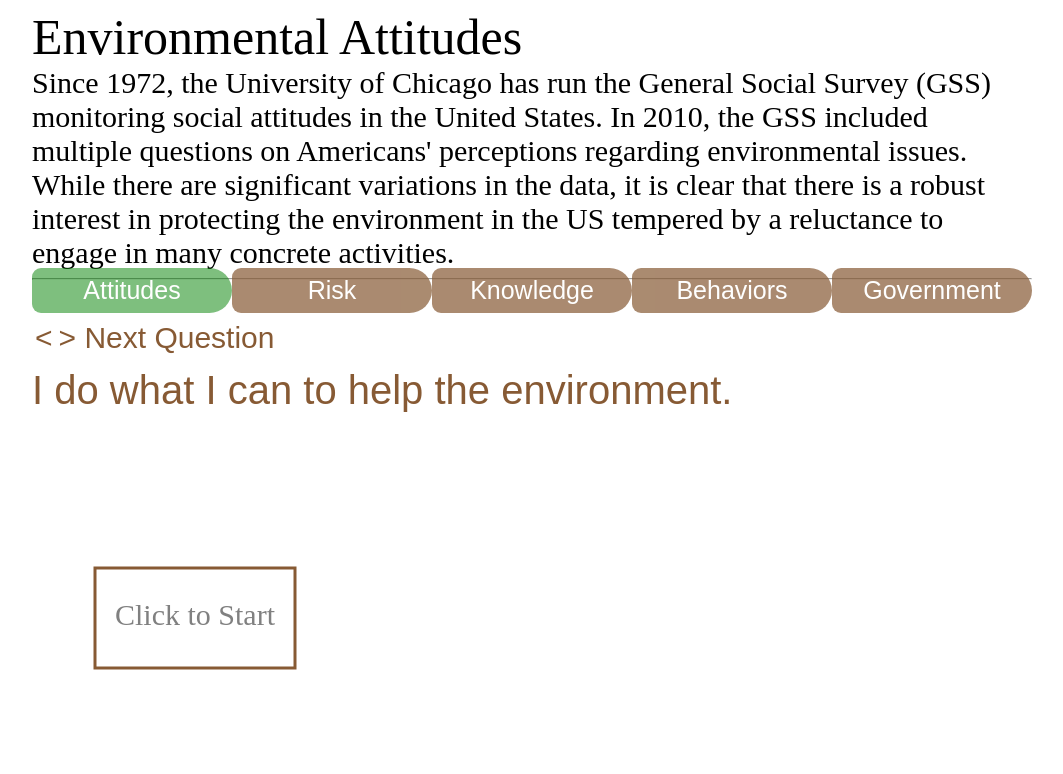
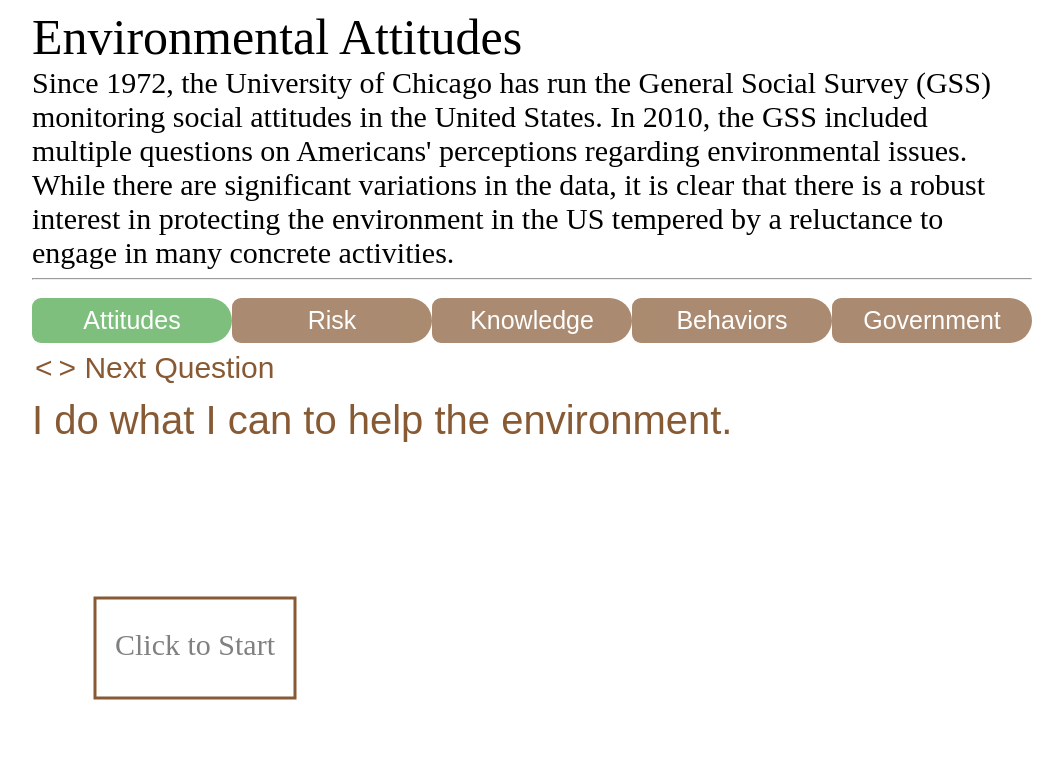
Before and after one commit to dent424/clustering_project, a plain HTML site: page index.html in a window 1280 px wide. Shown: the top 774 px of the page, without its empty margins (108-1171 px from the left). Drawn offline with nearby package versions, Linux system fonts and the light colour scheme.

Commit message:
Minor fix to original browser

```diff
--- a/style.css
+++ b/style.css
@@ -20,7 +20,7 @@ rect {
   width: 70%;
   min-width: 1000px;
   max-width: 1600px;
-  height: 240px;
+  height: 270px;
   margin: auto;
   margin-bottom: 20px;
 }
```
